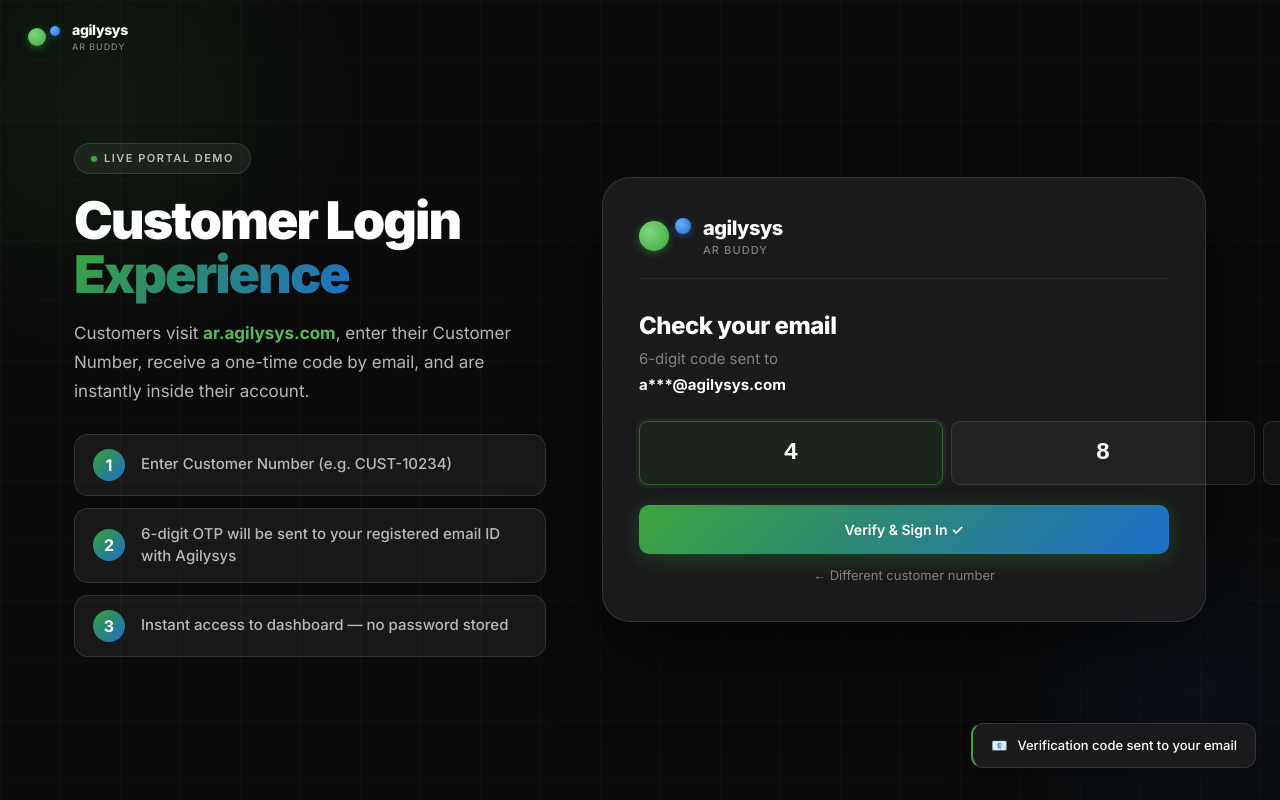
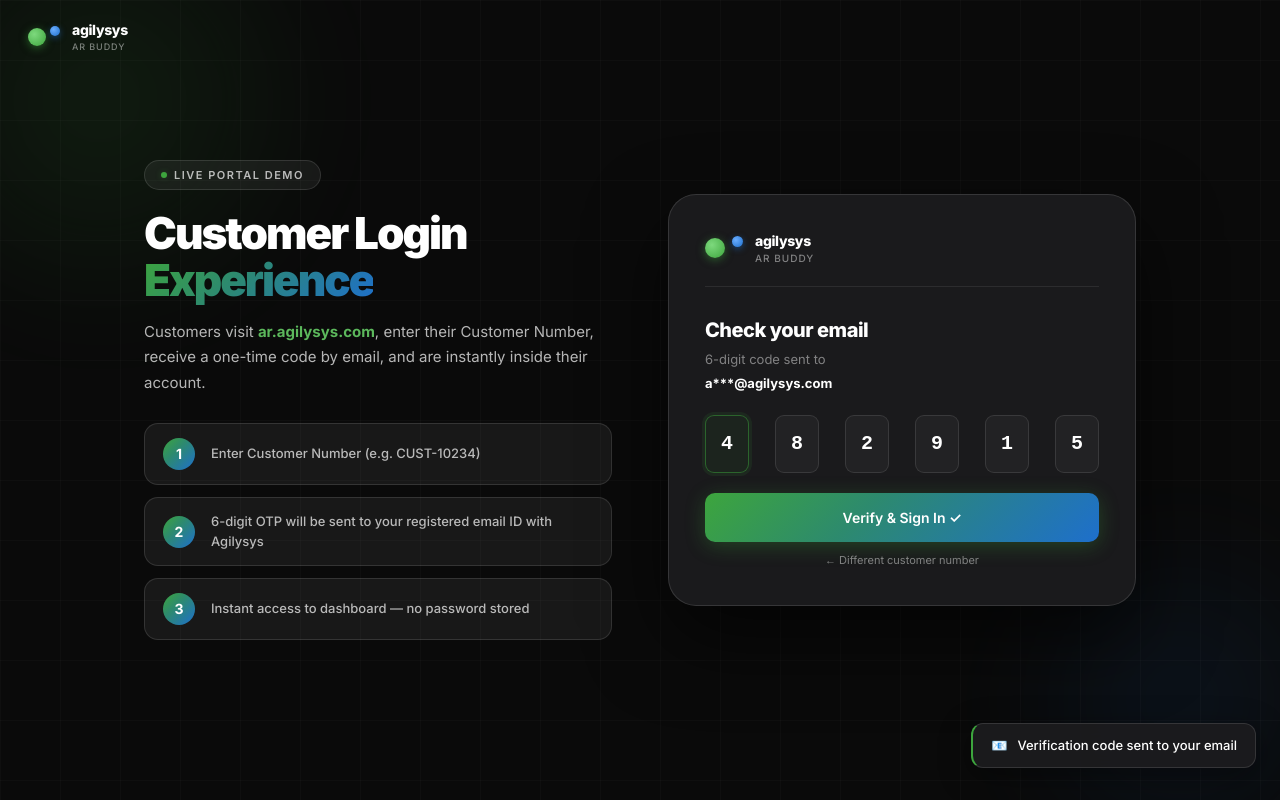
Before and after one commit to ramsh3/ar-automation-tool, a Next.js app: page /login in a window 1280 px wide. Both pictures are taken after a click on the button "Continue →". Built offline with nearby package versions, Linux system fonts and the light colour scheme.

Commit message:
Refactor login page layout and text styles
Refactor login page styles and update text sizes.

```diff
--- a/src/app/login/page.tsx
+++ b/src/app/login/page.tsx
@@ -27,10 +27,10 @@
     setStep('success');
   }
 
-  function handleSuccess(){
-    setStep('success');
-    setTimeout(() => router.push('/dashboard'), 1000);
-  }
+
+
+
+
 
   function handleOtpChange(index: number, value: string) {
     const cleaned = value.replace(/\D/, '').slice(-1);
@@ -58,8 +58,8 @@
       <div
         className="relative z-10 grid gap-14 w-full items-center px-6"
         style={{
-          gridTemplateColumns: 'minmax(0, 1fr) minmax(0, 1.28fr)',
-          maxWidth: 1180,
+          gridTemplateColumns: '1fr 1fr',
+          maxWidth: 1040,
           gap: 56,
         }}
       >
@@ -72,13 +72,13 @@
 
           <h2
             className="font-black mb-4"
-            style={{ fontSize: 52, letterSpacing: '-2px', lineHeight: 1.05 }}
+            style={{ fontSize: 44, letterSpacing: '-2px', lineHeight: 1.05 }}
           >
             Customer Login<br />
             <span className="grad-text">Experience</span>
           </h2>
 
-          <p className="mb-7" style={{ fontSize: 17, color: 'var(--text-2)', lineHeight: 1.7 }}>
+          <p className="mb-7" style={{ fontSize: 15, color: 'var(--text-2)', lineHeight: 1.7 }}>
             Customers visit{' '}
             <strong style={{ color: '#5CB85C' }}>ar.agilysys.com</strong>, enter their
             Customer Number, receive a one-time code by email, and are instantly inside
@@ -102,7 +102,7 @@
                 }}
               >
                 <div
-                  className="flex-shrink-0 flex items-center justify-center font-bold text-base"
+                  className="flex-shrink-0 flex items-center justify-center font-bold text-sm"
                   style={{
                     width: 32, height: 32,
                     borderRadius: '50%',
@@ -111,7 +111,7 @@
                 >
                   {n}
                 </div>
-                <span style={{ fontSize: 15, fontWeight: 500, color: 'var(--text-2)' }}>{text}</span>
+                <span style={{ fontSize: 13, fontWeight: 500, color: 'var(--text-2)' }}>{text}</span>
               </div>
             ))}
           </div>
@@ -134,23 +134,23 @@
             className="flex items-center gap-3 mb-7 pb-5"
             style={{ borderBottom: '1px solid rgba(255,255,255,0.08)' }}
           >
-            <AgilysysLogo size="lg" />
+            <AgilysysLogo size="md" />
           </div>
 
           {/* ── STEP 1: Customer Number ── */}
           {step === 'customer-number' && (
             <div>
-              <div className="font-extrabold mb-1" style={{ fontSize: 24, letterSpacing: '-0.5px' }}>
+              <div className="font-extrabold mb-1" style={{ fontSize: 20, letterSpacing: '-0.5px' }}>
                 Welcome back
               </div>
-              <div className="mb-6" style={{ fontSize: 15, color: 'var(--text-3)' }}>
+              <div className="mb-6" style={{ fontSize: 13, color: 'var(--text-3)' }}>
                 Enter your Customer Number to access your account
               </div>
 
               <div className="mb-4">
                 <div
                   className="mb-2"
-                  style={{ fontSize: 12, fontWeight: 700, textTransform: 'uppercase', letterSpacing: '0.5px', color: 'var(--text-3)' }}
+                  style={{ fontSize: 10, fontWeight: 700, textTransform: 'uppercase', letterSpacing: '0.5px', color: 'var(--text-3)' }}
                 >
                   Customer Number
                 </div>
@@ -163,7 +163,7 @@
                     padding: '13px 16px',
                     border: '1.5px solid rgba(61,165,61,0.5)',
                     borderRadius: 10,
-                    fontSize: 17,
+                    fontSize: 15,
                     color: 'white',
                     background: 'rgba(61,165,61,0.08)',
                     boxShadow: '0 0 0 3px rgba(61,165,61,0.12)',
@@ -186,7 +186,7 @@
                 }}
               >
                 <span>🔒</span>
-                <span style={{ fontSize: 13, color: 'var(--text-3)' }}>
+                <span style={{ fontSize: 11, color: 'var(--text-3)' }}>
                   Secured with email OTP · No password required
                 </span>
               </div>
@@ -196,17 +196,25 @@
           {/* ── STEP 2: OTP ── */}
           {step === 'otp' && (
           <div>
-              <div className="font-extrabold mb-1" style={{ fontSize: 24, letterSpacing: '-0.5px' }}>
+            <div style={{ fontSize: 20, fontWeight: 800, letterSpacing: '-0.5px', marginBottom: 5 }}>
               Check your email
             </div>
-              <div style={{ fontSize: 15, color: 'var(--text-3)', marginBottom: 4 }}>
+            <div style={{ fontSize: 13, color: 'var(--text-3)', marginBottom: 4 }}>
               6-digit code sent to
             </div>
-              <div className="font-bold mb-6" style={{ fontSize: 15, color: 'white' }}>
+            <div style={{ fontSize: 13, fontWeight: 700, color: 'white', marginBottom: 22 }}>
               a***@agilysys.com
             </div>
 
-              <div className="flex gap-2 mb-5">
+            {/* ✅ FIX: use fixed width per box + justify-between instead of flex:1 */}
+            <div
+              style={{
+                display: 'flex',
+                justifyContent: 'space-between',   // ← spreads 6 boxes evenly
+                gap: 8,
+                marginBottom: 20,
+              }}
+            >
               {otp.map((digit, i) => (
                 <input
                   key={i}
@@ -214,14 +222,18 @@
                   maxLength={1}
                   value={digit}
                   onChange={(e) => handleOtpChange(i, e.target.value)}
-                    className="flex-1 text-center mono font-bold"
+                  className="mono"
                   style={{
+                    width: 44,          // ✅ FIX: fixed width, not flex:1
+                    flexShrink: 0,
+                    textAlign: 'center',
                     padding: '13px 0',
                     border: i === 0
                       ? '1.5px solid rgba(61,165,61,0.5)'
                       : '1.5px solid rgba(255,255,255,0.1)',
                     borderRadius: 9,
-                      fontSize: 24,
+                    fontSize: 20,
+                    fontWeight: 700,
                     color: 'white',
                     background: i === 0
                       ? 'rgba(61,165,61,0.08)'
@@ -233,14 +245,13 @@
               ))}
             </div>
 
-              <button onClick={handleVerify} className="btn-grad">
+            <button onClick={() => setStep('success')} className="btn-grad">
               Verify &amp; Sign In ✓
             </button>
 
             <div
-                className="text-center mt-3 cursor-pointer"
-                style={{ fontSize: 13, color: 'var(--text-3)' }}
-                onClick={handleSuccess}
+              style={{ textAlign: 'center', marginTop: 10, fontSize: 11, color: 'var(--text-3)', cursor: 'pointer' }}
+              onClick={() => setStep('customer-number')}
             >
               ← Different customer number
             </div>
@@ -250,11 +261,11 @@
           {/* ── STEP 3: Success ── */}
           {step === 'success' && (
             <div className="text-center">
-              <div style={{ fontSize: 60, marginBottom: 14 }}>✅</div>
-              <div className="font-extrabold mb-2" style={{ fontSize: 24, letterSpacing: '-0.5px' }}>
+              <div style={{ fontSize: 52, marginBottom: 14 }}>✅</div>
+              <div className="font-extrabold mb-2" style={{ fontSize: 20, letterSpacing: '-0.5px' }}>
                 Signed in!
               </div>
-              <div className="mb-5" style={{ fontSize: 15, color: 'var(--text-3)' }}>
+              <div className="mb-5" style={{ fontSize: 13, color: 'var(--text-3)' }}>
                 Welcome, ABC Manufacturing Corp
               </div>
               <div
@@ -264,7 +275,7 @@
                   background: 'rgba(48,209,88,0.12)',
                   border: '1px solid rgba(48,209,88,0.25)',
                   borderRadius: 10,
-                  fontSize: 15,
+                  fontSize: 13,
                   color: '#30D158',
                 }}
               >
```
Lines whose indentation alone changed are shown as unchanged.
